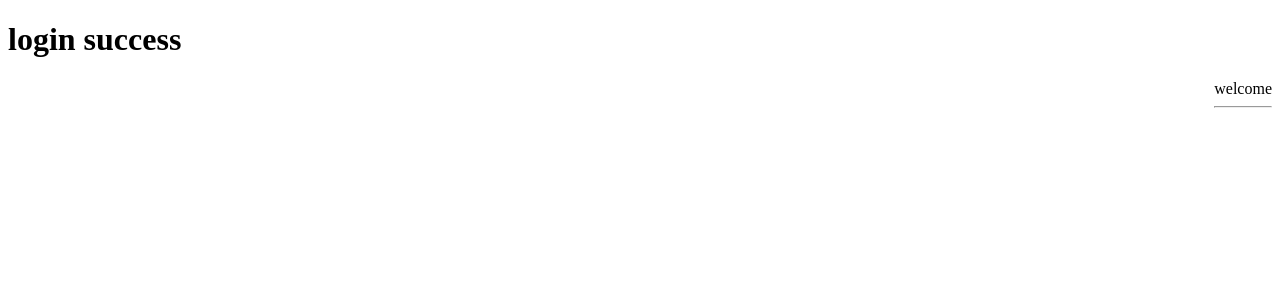
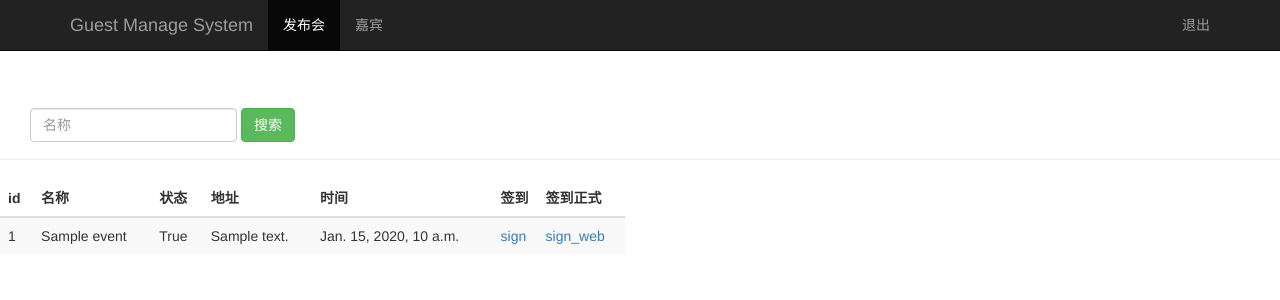
Before and after one commit to duwenke/chongshi_api_study, a Django app: page /search_name/ in a window 1280 px wide. Shown: the top 300 px of the page. Run offline with Django 3.2, Linux system fonts and the light colour scheme; a user stored in the database is signed in; tables that the repository leaves empty hold one stand-in row (values such as "Sample post"); some libraries are stand-ins or nearby versions.

Commit message:
添加发布会

```diff
--- a/sign/templates/event_manage.html
+++ b/sign/templates/event_manage.html
@@ -1,13 +1,74 @@
 <!DOCTYPE html>
-<html lang="en">
+<html lang="zh-CN">
 <head>
+    {% load bootstrap3 %}
+    {% bootstrap_css %}
+    {% bootstrap_javascript %}
     <meta charset="UTF-8">
-    <title>event manage page</title>
+    <title>Event Manage</title>
 </head>
-<body>
-<h1>login success</h1>
-<div style="float: right">
-    <a>welcome {{user}}</a><hr/>
-</div>
+<body role="document">
+<!-- 导航栏 -->
+    <nav class="navbar navbar-inverse navbar-fixed-top">
+      <div class="container">
+        <div class="navbar-header">
+          <a class="navbar-brand" href="/event_manage/">Guest Manage System</a>
+        </div>
+        <div id="navbar" class="collapse navbar-collapse">
+          <ul class="nav navbar-nav">
+            <li class="active"><a href="#">发布会</a></li>
+            <li><a href="/guest_manage/">嘉宾</a></li>
+          </ul>
+          <ul class="nav navbar-nav navbar-right">
+           <li><a href="#">{{user}}</a></li>
+           <li><a href="/logout/">退出</a></li>
+         </ul>
+        </div>
+      </div>
+    </nav>
+<!--发布会表单-->
+      <div class="page-header" style="padding-top: 60px">
+        <div id="navbar" class="navbar-collapse collapse">
+          <form class="navbar-form" method="get" action="/search_name/">
+            <div class="form-group">
+              <input name="name" type="text" placeholder="名称" class="form-control">
+            </div>
+            <button type="submit" class="btn btn-success">搜索</button>
+          </form>
+        </div>
+      </div>
+<!-- 发布会列表 -->
+    <div class="row" >
+        <div class="col-md-6">
+          <table class="table table-striped">
+            <thead>
+              <tr>
+                <th>id</th>
+                <th>名称</th>
+                <th>状态</th>
+                <th>地址</th>
+                <th>时间</th>
+                <th style="width: 45px;">签到</th>
+                <th>签到正式</th>
+              </tr>
+            </thead>
+            <tbody>
+              {% for event in events %}
+                <tr>
+                  <td>{{ event.id }}</td>
+                  <td>{{ event.name }}</td>
+                  <td>{{ event.status }}</td>
+                  <td>{{ event.address }}</td>
+                  <td>{{ event.start_time }}</td>
+                  <td><a href="/sign_index/{{ event.id }}/"  target="{{ event.id }}_blank">sign</a></td>
+                  <td><a href="/sign_index2/{{ event.id }}/"  target="{{ event.id }}_blank">sign_web</a></td>
+                </tr>
+             {% endfor %}
+            </tbody>
+          </table>
+        </div>
+
+      </div>
+
 </body>
 </html>
```
